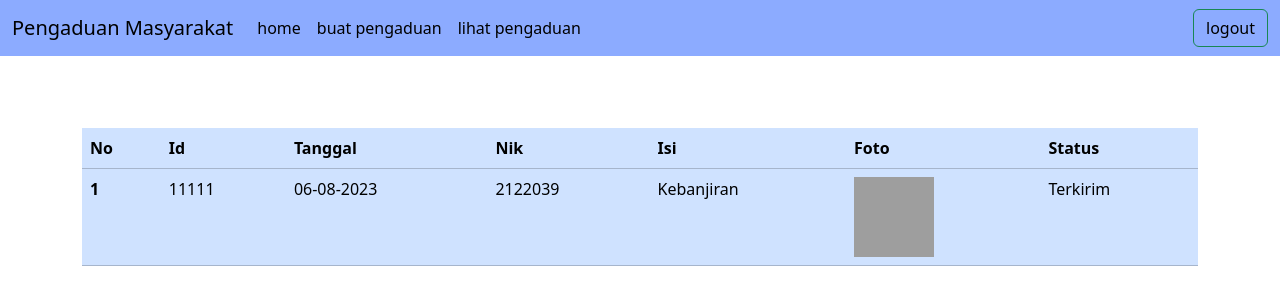
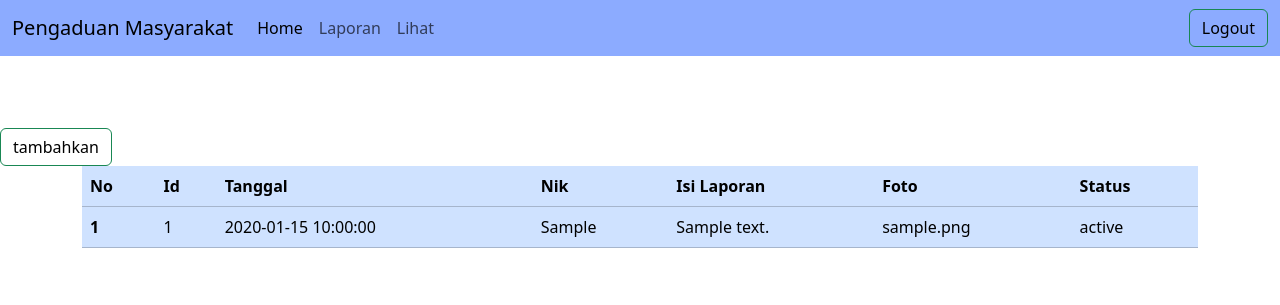
Before and after one commit to adindd/adinda_pengaduan_masyarakat, a PHP site: page /lihat_pengaduan.php in a window 1280 px wide. Shown: the top 305 px of the page. Run offline with PHP 8.4, Linux system fonts and the light colour scheme; tables that the repository leaves empty or names only in its code hold one stand-in row (values such as "Sample post"); some libraries are stand-ins or nearby versions; grey boxes are pictures that could not be loaded.

Commit message:
Update lihat_pengaduan.php

```diff
--- a/lihat_pengaduan.php
+++ b/lihat_pengaduan.php
@@ -1,61 +1,53 @@
-<?php
-session_start();
-// if (!isset($_SESSION['nama']))
-// {
-//     die("Anda belum Login");
-// }
-?>
-
-<?php
-
-$koneksi = new PDO("mysql:host=localhost;dbname=laporanpengaduanmasyarakat","root", "");
-
-$query = $koneksi->query("select * from pengaduan");
-$data = $query->fetchAll();
-
-
-//if($koneksi){
-//  echo "koneksi berhasil";
-//}else{
-  //echo "koneksi gagal";
-//}
-
-?>
 <!DOCTYPE html>
 <html lang="en">
 <head>
     <meta charset="UTF-8">
+    <meta http-equiv="X-UA-Compatible" content="IE=edge">
     <meta name="viewport" content="width=device-width, initial-scale=1.0">
     <link rel="stylesheet" href="bs/css/bootstrap.min.css">
-    <title>lihat pengaduan</title>
+  <title>Document</title>
 </head>
 <body>
-</body>
-<body>
+
+<?php
+    $koneksi= mysqli_connect("localhost", "root", "", "laporanpengaduanmasyarakat");
+
+
+    $query = $koneksi->query("SELECT * FROM pengaduan");
+
+?>
+
 <nav class="navbar navbar-expand-lg" style="background-color:#8CABFF;">
   <div class="container-fluid">
-    <a class="navbar-brand" href="#"><font face="" color="black">Pengaduan Masyarakat</font></a>
-    <button class="navbar-toggler" type="button" data-bs-toggle="collapse" data-bs-target="#navbarNav" aria-controls="navbarNav" aria-expanded="false" aria-label="Toggle navigation">
+
+    <a class="navbar-brand" href="#">Pengaduan Masyarakat</a>
+    <button class="navbar-toggler" type="button" data-bs-toggle="collapse" data-bs-target="#navbarSupportedContent"
+      aria-controls="navbarSupportedContent" aria-expanded="false" aria-label="Toggle navigation">
       <span class="navbar-toggler-icon"></span>
     </button>
-    <div class="collapse navbar-collapse" id="navbarNav">
-    <form action="logout .php" method="post">
-      <ul class="navbar-nav">
+    <div class="collapse navbar-collapse" id="navbarSupportedContent">
+      <ul class="navbar-nav me-auto mb-2 mb-lg-0">
         <li class="nav-item">
-          <a class="nav-link active" aria-current="page" href="masyarakat.php"><font face="" color="black">home</font></a>
+          <a class="nav-link active" aria-current="page" href="halaman.php">Home</a>
         </li>
         <li class="nav-item">
-          <a class="nav-link" href="buat_pengaduan.php"><font face="" color="black">buat pengaduan</font></a>
+          <a class="nav-link" href="id_pengaduan.php">Laporan</a>
         </li>
         <li class="nav-item">
-          <a class="nav-link" href="lihat_pengaduan.php"><font face="" color="black">lihat pengaduan</font></a>
+          <a class="nav-link" href="lihat_pengaduan.php">Lihat</a>
         </li>
       </ul>
+      </div>
+      <a class="nav-link" href="login.php"><button class="btn btn-outline-success" onclick="confirmLogout()"><font face="" color="black">Logout</font></button></a>
+  </div>
     </div>
-        <button class="btn btn-outline-success" type="submit" href="logout.php"><font face="" color="black">logout</font></button>
   </div>
 </nav>
+</body>
+
+<body>
 <br><br><br>
+<a class="nav-link" href="id_pengaduan.php"><button class="btn btn-outline-success"><font face="" color="black">tambahkan</font></button></a>
 <div class="container">
 <table class="table table-primary">
   <thead>
@@ -64,24 +56,24 @@ $data = $query->fetchAll();
       <th scope="col">Id</th>
       <th scope="col">Tanggal</th>
       <th scope="col">Nik</th>
-      <th scope="col">Isi</th>
+      <th scope="col">Isi Laporan</th>
       <th scope="col">Foto</th>
       <th scope="col">Status</th>
     </tr>
   </thead>
   <tbody>
+  <?php while( $data = mysqli_fetch_array($query)) : ?>
     <tr>
       <th scope="row">1</th>
-      <td>11111</td>
-      <td>06-08-2023</td>
-      <td>2122039</td>
-      <td>Kebanjiran</td>
-      <td>
-      <img src="kebanjiran.jpg" style="width:80px; height:80px;"/>
-      </td>
-      <td>Terkirim</td>
-      </td>
+      <td><?= $data['id_pengaduan'] ?></td>
+      <td><?= $data['tgl_pengaduan'] ?></td>
+      <td><?= $data['nik'] ?></td>
+      <td><?= $data['isi_laporan'] ?></td>
+      <td><?= $data['foto']?></td>
+      <td><?= $data['status']?></td>
     </tr>
+    <?php endwhile ?>
   </tbody>
 </table>
-</div>
+</body>
+</html>
```
